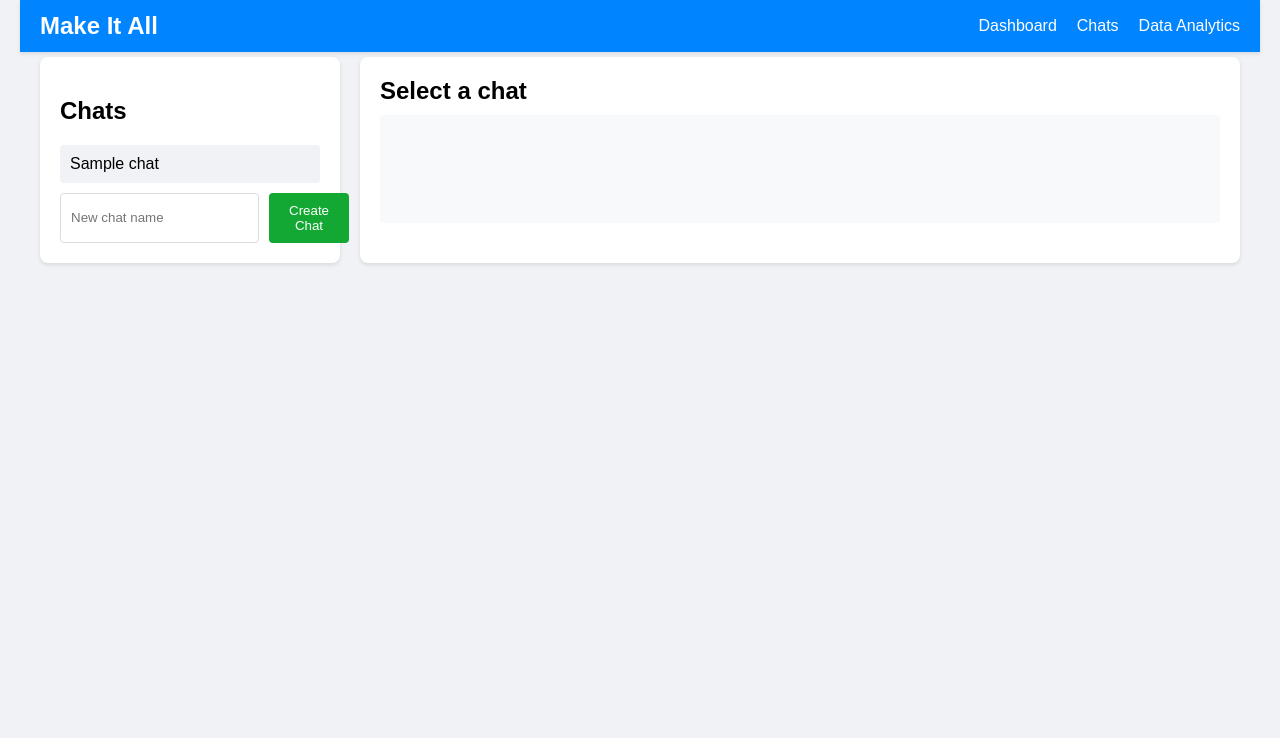
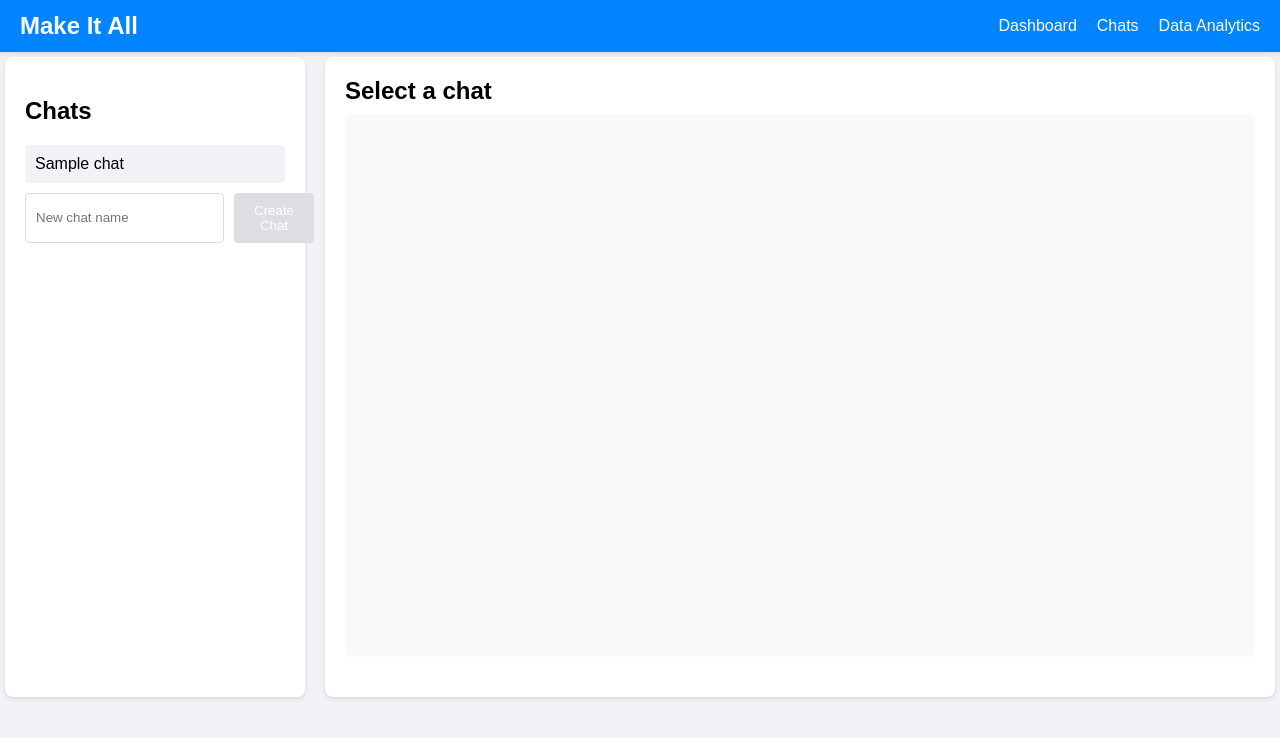
Before and after one commit to lborocs/cob290-part3-team08, a PHP site: page /chatSystem.php in a window 1280 px wide. Shown: the top 738 px of the page. Run offline with PHP 8.4, Linux system fonts and the light colour scheme; the visitor is signed in with stand-in values (Sample User, id 1); data comes from the database, SQL or seed files in the repository; tables that the repository leaves empty hold one stand-in row (values such as "Sample post").

Commit message:
tidied chat edit buttons

```diff
--- a/client/chatSystem.php
+++ b/client/chatSystem.php
@@ -6,23 +6,33 @@
     <meta name="viewport" content="width=device-width, initial-scale=1.0" />
     <title>Chat System (Full)</title>
     <style>
+        html {
+            height: 80vh;
+        }
+
         body {
             font-family: Arial, sans-serif;
             margin: 0;
-            padding: 0px 20px 20px;
-            /* Padding added to push content below navbar */
             background-color: #f0f2f5;
+            height: 100%;
         }
 
         .container {
-            max-width: 1200px;
-            height: auto;
+            height: 100%;
+            padding: 5px;
+            /* subtract top padding if needed */
             margin: 0 auto;
             display: grid;
             grid-template-columns: 300px 1fr;
             gap: 20px;
             padding-top: 5px;
         }
+
+        .container-wrapper {
+            height: 100%;
+            box-sizing: border-box;
+        }
+
 
         .chat-list,
         .chat-window {
@@ -123,31 +133,41 @@
 
         button {
             padding: 10px 20px;
-            background:rgb(19, 168, 51);
+            background: rgb(220, 222, 225);
             color: white;
             border: none;
             border-radius: 4px;
             cursor: pointer;
         }
 
-        button:hover {
-            background:rgb(0, 230, 150);
+
+        .sub-action {
+            margin-top: 10px;
+            display: flex;
+            gap: 10px;
+            flex-direction: row;
+            flex-wrap: wrap;
         }
+
+        .hidden {
+            display: none;
+        }
+
 
         .chat-item {
             padding: 10px;
             margin-bottom: 5px;
             cursor: pointer;
             border-radius: 4px;
-            background:#f0f2f5;
+            background: #f0f2f5;
         }
 
         .chat-item:hover {
-            background:rgb(220, 222, 225);
+            background: rgb(220, 222, 225);
         }
 
         .chat-item.active {
-            background:rgb(196, 198, 202);
+            background: rgb(196, 198, 202);
         }
     </style>
 </head>
@@ -169,6 +189,7 @@
     </script>
 
     <?php include __DIR__ . '/includes/navbar.php'; ?>
+    <div class="container-wrapper">
         <div class="container">
             <div class="chat-list">
                 <h2>Chats</h2>
@@ -183,17 +204,34 @@
                     <h2 id="currentChatName">Select a chat</h2>
                     <button class="more-btn" style="color:black" onclick="toggleChatActions()">⋯</button>
                     <div class="chat-actions" id="chatActions">
+                        <div class="action-buttons">
+                            <button onclick="showSubAction('add')">Add User</button>
+                            <button onclick="showSubAction('promote')">Make Admin</button>
+                            <button onclick="showSubAction('delete')">Delete Chat</button>
+                        </div>
+
+                        <div id="addSubAction" class="sub-action hidden">
                             <select id="addUserSelect"></select>
-                    <button onclick="addUserToChat()">Add</button>
+                            <button onclick="addUserToChat()">Confirm</button>
+                        </div>
+
+                        <div id="promoteSubAction" class="sub-action hidden">
                             <select id="promoteUserSelect"></select>
-                    <button onclick="promoteUser()">Make Admin</button>
-                    <button style="background: red;" onclick="deleteChat()">Delete</button>
+                            <button onclick="promoteUser()">Confirm</button>
                         </div>
+
+                        <div id="deleteSubAction" class="sub-action hidden">
+                            <button style="background: red;" onclick="deleteChat()">Confirm</button>
+                        </div>
+                    </div>
+
+
                 </div>
                 <div class="message-list" id="messageList"></div>
                 <div class="message-input">
                     <input type="text" id="messageInput" placeholder="Type a message..." />
                     <button onclick="sendMessage()">Send</button>
+                </div>
             </div>
         </div>
     </div>
@@ -209,6 +247,19 @@
             const menu = document.getElementById('chatActions');
             menu.classList.toggle('visible');
         }
+
+        function showSubAction(type) {
+            // Hide all sub-action panels first
+            ['add', 'promote', 'delete'].forEach(t => {
+                const el = document.getElementById(`${t}SubAction`);
+                if (el) el.classList.add('hidden');
+            });
+
+            // Show the selected one
+            const target = document.getElementById(`${type}SubAction`);
+            if (target) target.classList.remove('hidden');
+        }
+
 
         function loadUserDropdowns() {
             fetch(`${BASE_URL}/server/api/users/getAll.php`)
```
Lines whose indentation alone changed are shown as unchanged.
